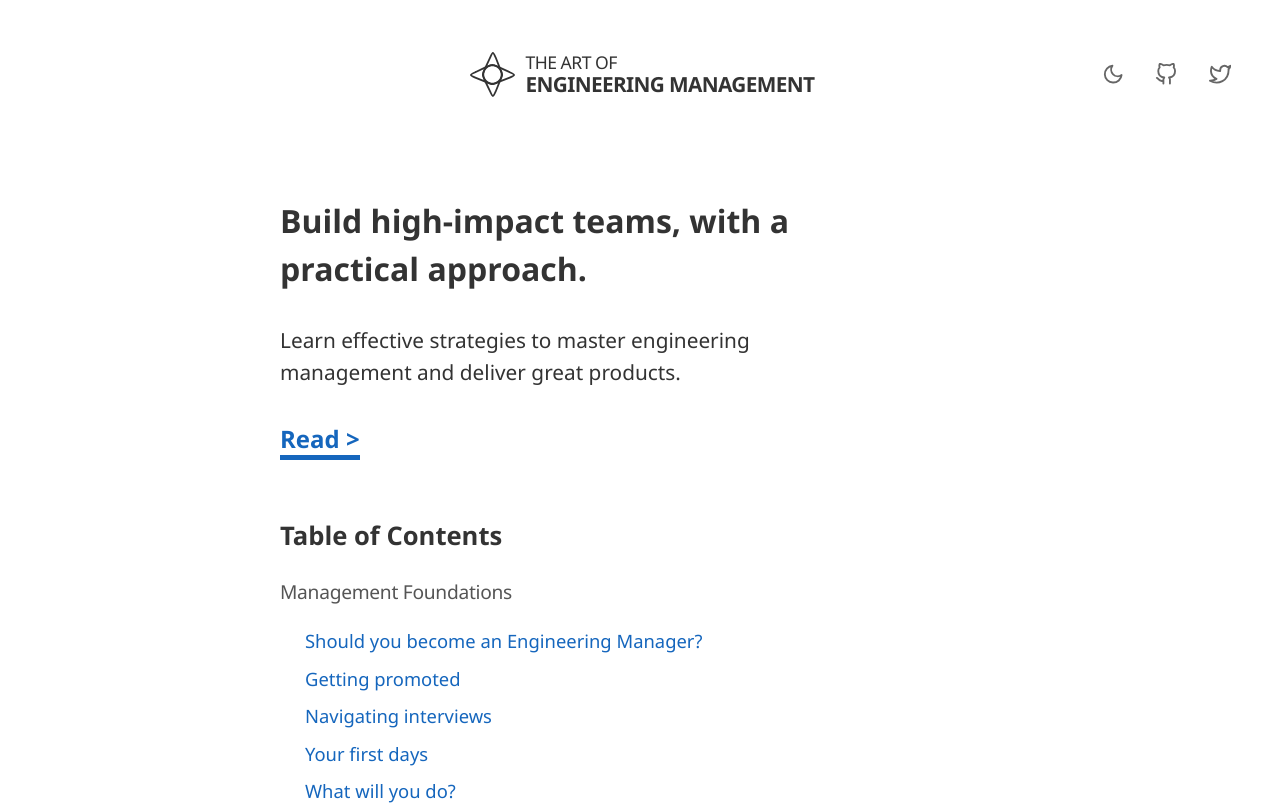
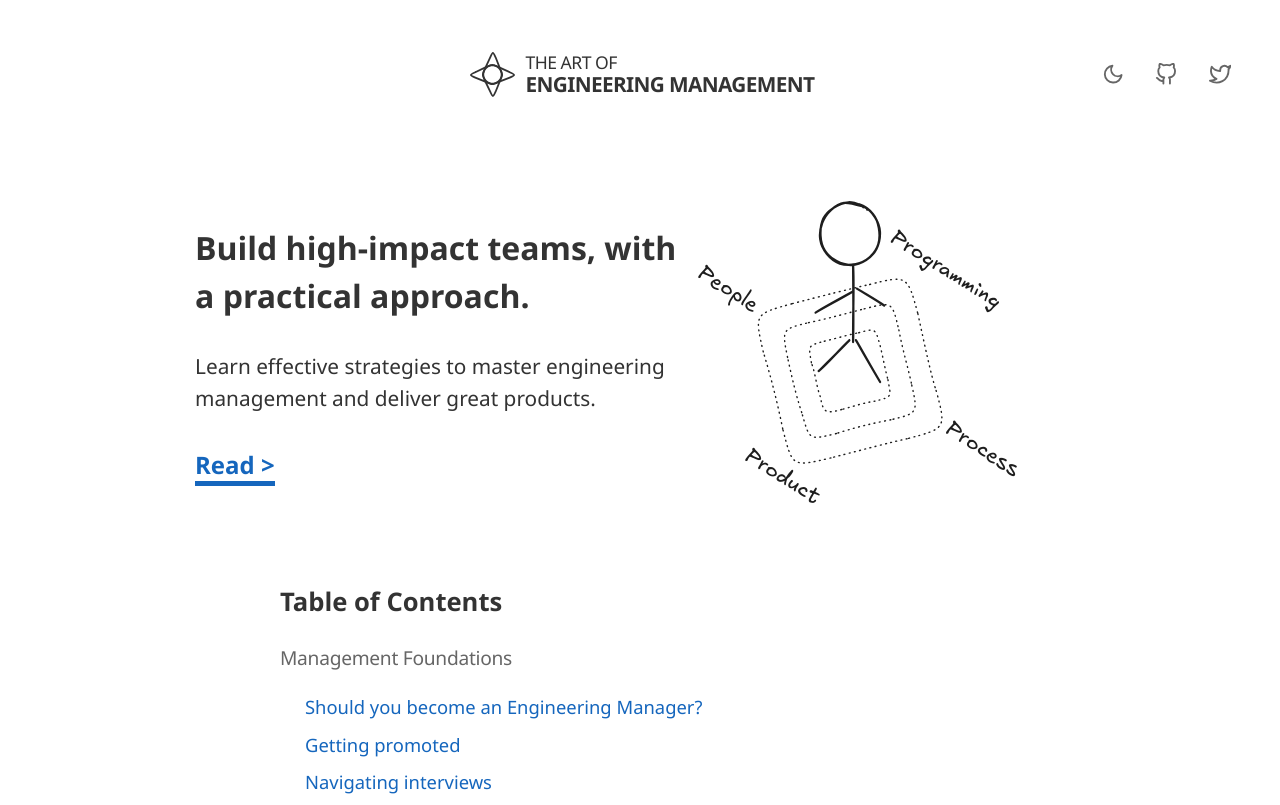
Before and after one commit to JampaUchoa/the-art-of-engineering-management, a Next.js app: page / in a window 1280 px wide. Shown: the top 805 px of the page. Built offline with nearby package versions, Linux system fonts and the light colour scheme.

Commit message:
add hero

```diff
--- a/src/app/_components/intro/intro.scss
+++ b/src/app/_components/intro/intro.scss
@@ -1,5 +1,16 @@
-.home-page {
+.intro {
     margin: 60px auto;
+    display: grid;
+    grid-template-columns: 0.9fr auto;
+    gap: 10px;
+    max-width: 890px;
+    .hero{
+        flex-grow: 1;
+    }
+
+    img{
+        max-height: 320px;
+    }
 
     h2 {
         font-size: 2em;
@@ -51,3 +62,11 @@
         }
     }
 }
+@media (max-width: 768px) {
+    .intro{
+        grid-template-columns: auto;
+        .hero{
+            order: -1;
+        }
+    }
+}
--- a/src/app/_components/intro/intro.tsx
+++ b/src/app/_components/intro/intro.tsx
@@ -1,13 +1,13 @@
 import tableOfContents from "@/lib/toc";
 import "./intro.scss";
 import "../chapter/navigator.scss";
-import { FiBookOpen } from "react-icons/fi";
-
+import hero from "./hero.svg"
 export default function Intro() {
   const chapter1 = tableOfContents[0].subtopics[0];
 
   return (
-    <div className="home-page">
+    <div className="intro">
+      <div>
         <div className="intro-text">
           <h2>
             Build high-impact teams, with a practical approach.
@@ -24,5 +24,10 @@ export default function Intro() {
           </a>
         </div>
       </div>
+      <div className="hero">
+        <img src={hero.src}/>
+      </div>
+
+    </div>
   );
 }
--- a/src/app/_components/table-of-contents/table-of-contents.scss
+++ b/src/app/_components/table-of-contents/table-of-contents.scss
@@ -15,7 +15,7 @@
         margin: 1.5rem 0 1rem;
         font-weight: 500;
         line-height: 1.4;
-        color: #555;
+        color: var(--secondary-text);
         letter-spacing: -0.015em;
     }
     span{
--- a/src/app/globals.scss
+++ b/src/app/globals.scss
@@ -22,7 +22,7 @@
     --accent-color-alpha: #4595eb29;
     --accent-color-darker: #2573c7;
 
-    .book-content{
+    .book-content, .hero{
         img{
             filter: invert(1) hue-rotate(180deg);
         }
```
Also changed, not shown: src/app/_components/intro/hero.svg (added). Lines whose indentation alone changed are shown as unchanged.
